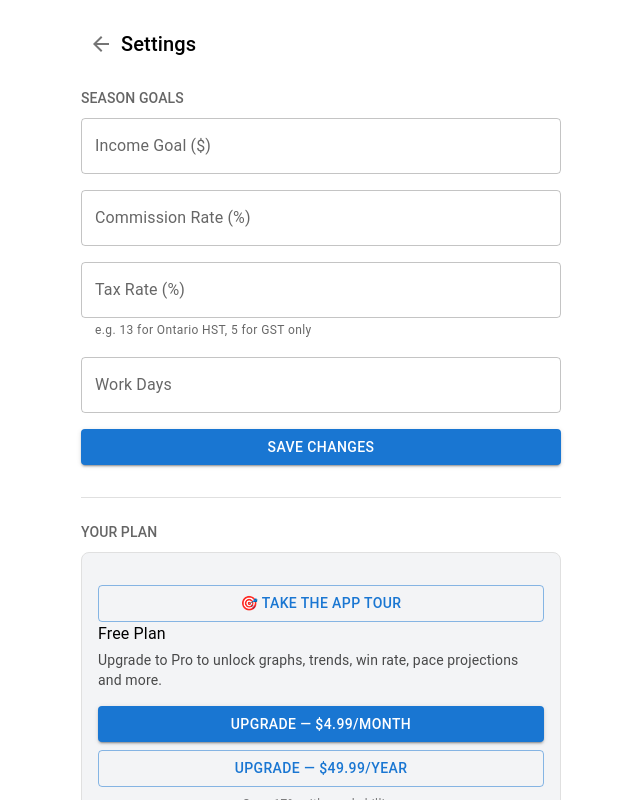
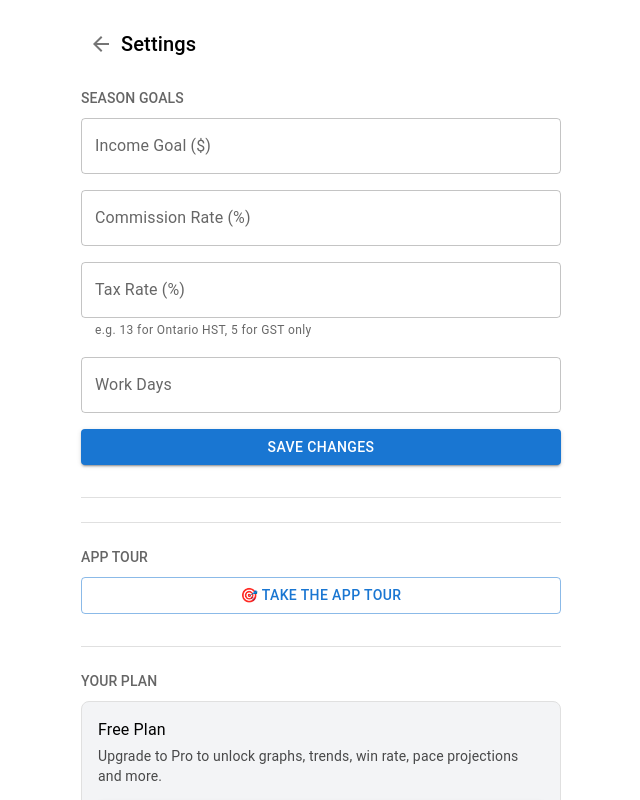
Before and after one commit to KodyKam/salespacer, a React (Vite) app in the folder client/: page /settings in a window 1280 px wide. Shown: the top 800 px of the page, without its empty margins (319-959 px from the left). Built offline with nearby package versions, Linux system fonts and the light colour scheme; no server answers; sample sign-in values are in the browser's storage.

Commit message:
fix: tour button visible to all users, unclosedDate in safe object

```diff
--- a/client/src/pages/Dashboard.jsx
+++ b/client/src/pages/Dashboard.jsx
@@ -111,7 +111,8 @@ const Dashboard = () => {
     hasUnclosedYesterday: data?.hasUnclosedYesterday ?? false,
     unclosedYesterdaySales: Number(data?.unclosedYesterdaySales ?? 0),
     progressPercent: Number(data?.progressPercent ?? 0),
-    totalVolume: Number(data?.totalVolume ?? 0)
+    totalVolume: Number(data?.totalVolume ?? 0),
+    unclosedDate: data?.unclosedDate || null
   }
 
   const isComplete = safe.todaySales >= safe.todayTarget
--- a/client/src/pages/Settings.jsx
+++ b/client/src/pages/Settings.jsx
@@ -106,6 +106,25 @@ const Settings = () => {
 
       <Divider sx={{ my: 3 }} />
 
+      <Divider sx={{ my: 3 }} />
+
+<Typography variant="subtitle2" sx={{ mb: 1, opacity: 0.6 }}>APP TOUR</Typography>
+
+<Button
+  fullWidth
+  variant="outlined"
+  sx={{ mb: 1 }}
+  onClick={() => {
+    localStorage.removeItem("tourCompleted")
+    navigate("/")
+    setTimeout(() => window.dispatchEvent(new Event("start-tour")), 300)
+  }}
+>
+  🎯 Take the App Tour
+</Button>
+
+<Divider sx={{ my: 3 }} />
+
 <Typography variant="subtitle2" sx={{ mb: 1, opacity: 0.6 }}>YOUR PLAN</Typography>
 
 {isPro ? (
@@ -125,18 +144,7 @@ const Settings = () => {
     bgcolor: "#f3f4f6", border: "1px solid #e0e0e0",
     mb: 2
   }}>
-    <Button
-      fullWidth
-      variant="outlined"
-      sx={{ mt: 2 }}
-      onClick={() => {
-        localStorage.removeItem("tourCompleted")
-        navigate("/")
-        window.dispatchEvent(new Event("start-tour"))
-      }}
-    >
-      🎯 Take the App Tour
-    </Button>
+
     <Typography fontWeight="bold">Free Plan</Typography>
     <Typography variant="body2" sx={{ opacity: 0.7, mt: 0.5, mb: 2 }}>
       Upgrade to Pro to unlock graphs, trends, win rate, pace projections and more.
```
